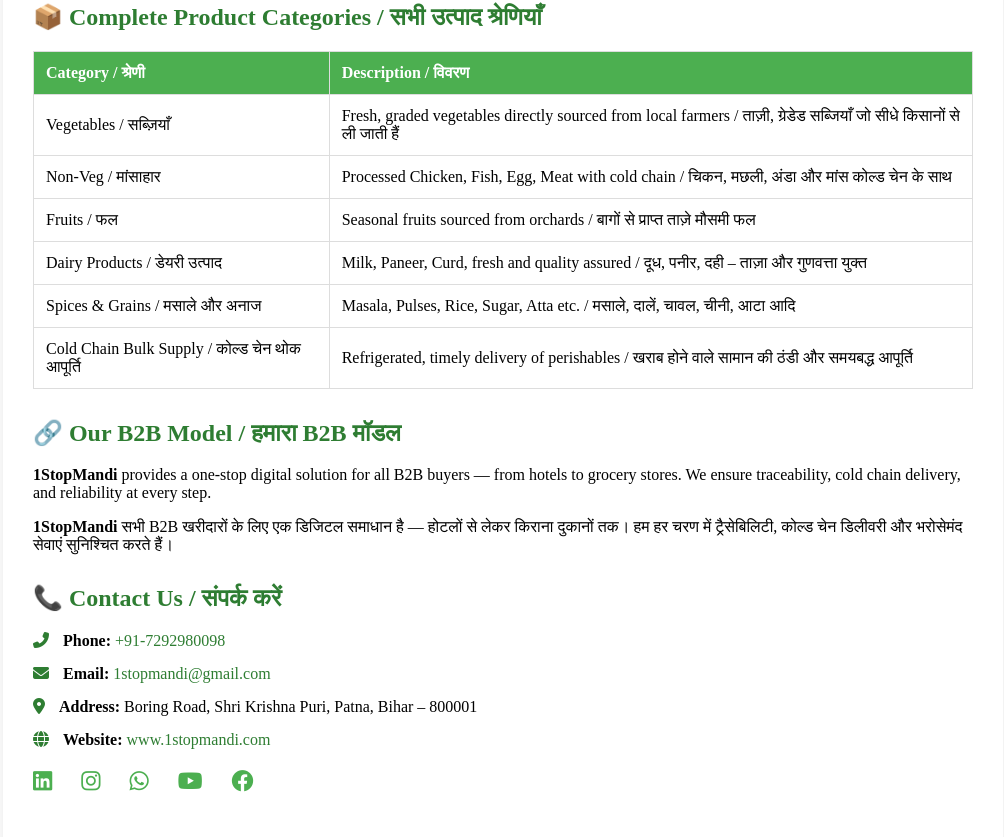
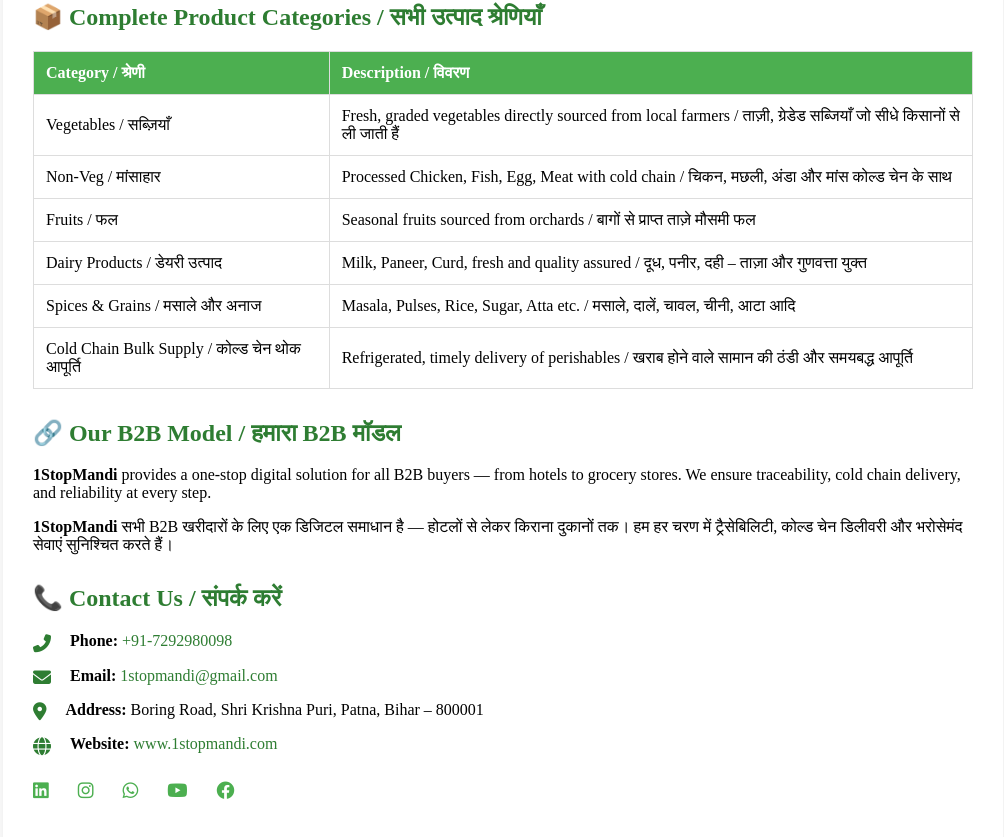
Before and after one commit to omranjan056/1StopMandi, a plain HTML site: page index.html in a window 1280 px wide. Shown: the part 701-1538 px from the top of the page, without its empty margins (137-1141 px from the left). Drawn offline with Linux system fonts and the light colour scheme.

Commit message:
Update index.html

```diff
--- a/index.html
+++ b/index.html
@@ -58,10 +58,20 @@
     color: white;
   }
 
-  .contact-info i {
+/*   .contact-info i {
     margin-right: 10px;
     color: #4CAF50;
-  }
+  } */
+.contact-info i {
+  margin-right: 10px;
+  color: #4CAF50;
+  font-size: 18px;
+  vertical-align: middle;
+}
+.contact-info strong {
+  margin-left: 5px;
+}
+
 
   .social-icons a {
     margin-right: 15px;
```
